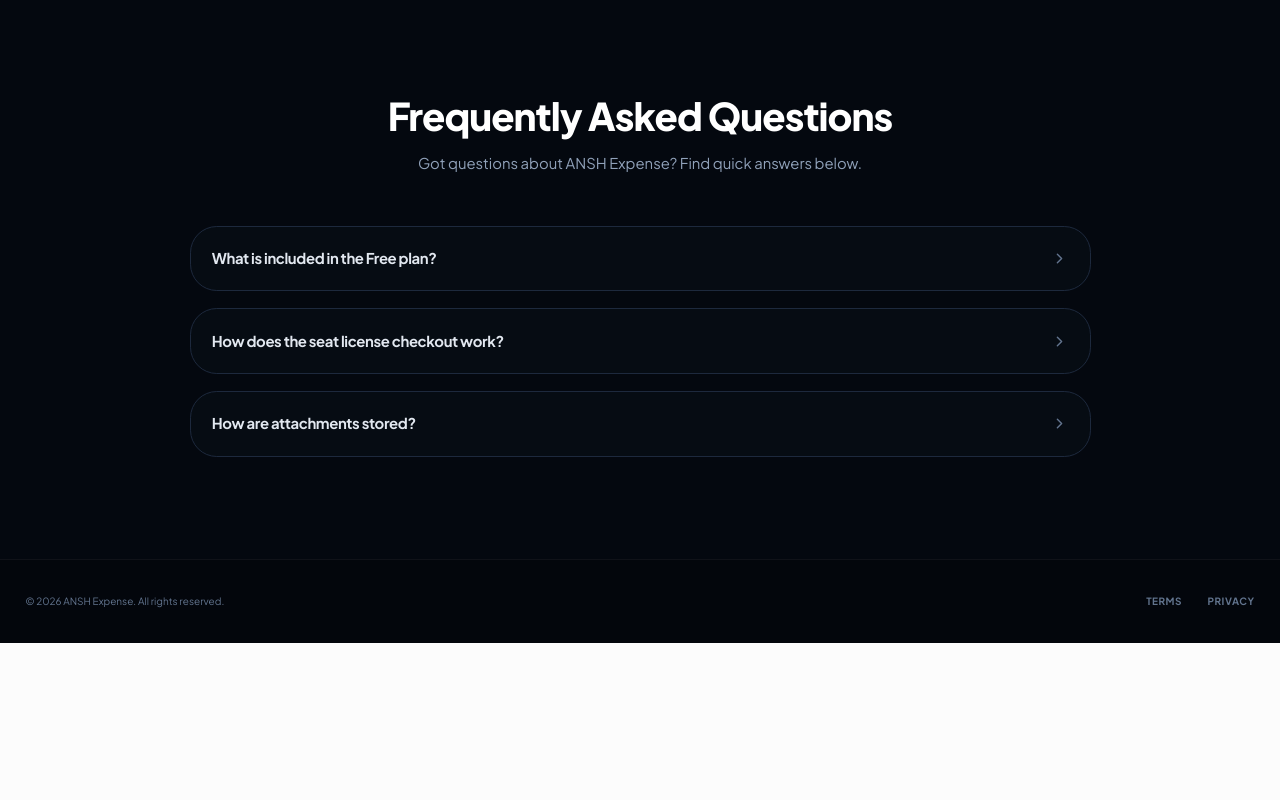
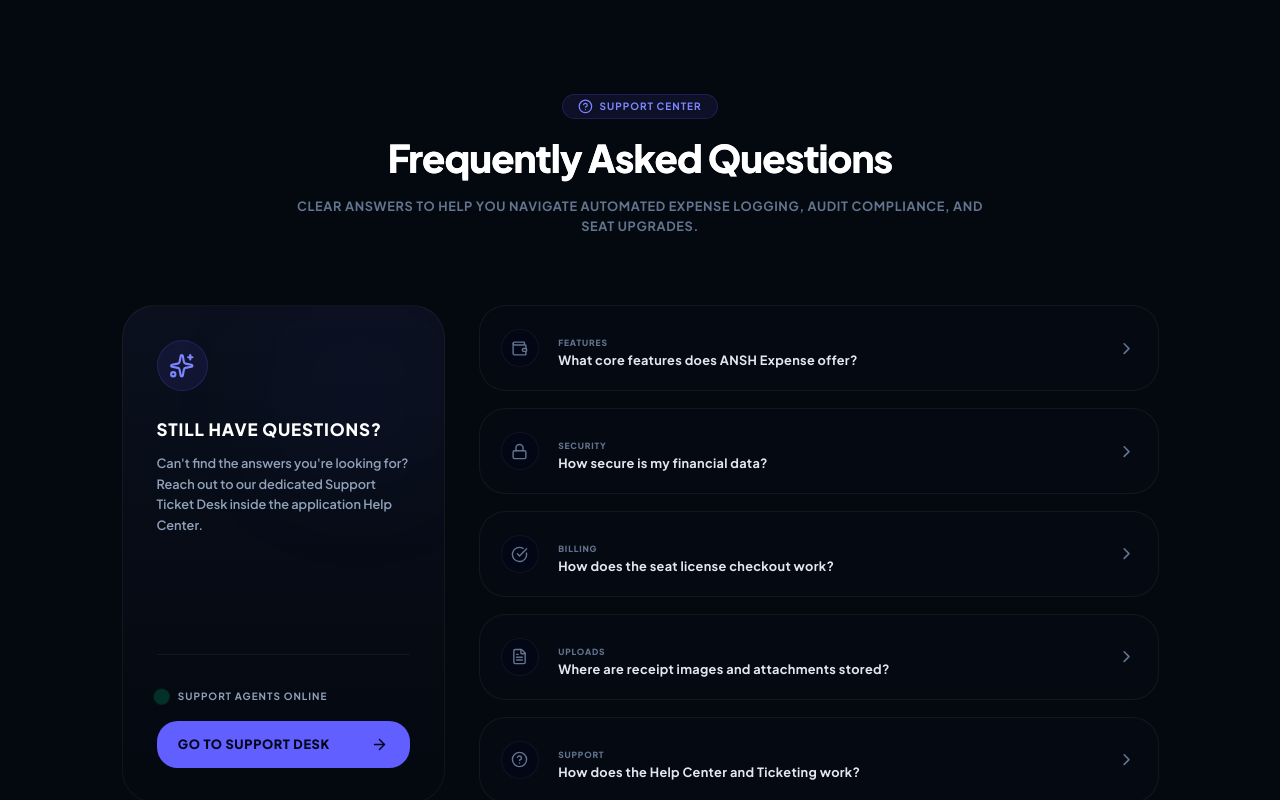
Before and after one commit to rahulstark123/ansh-expense, a Next.js app: page / in a window 1280 px wide. Shown: the part 3320-4120 px from the top of the page. Before the commit the page ends 3963 px from the top, so only its background shows below. Built offline with nearby package versions, Linux system fonts and the light colour scheme; no server answers.

Commit message:
design: improve landing page FAQ layout and content with premium aesthetics

```diff
--- a/src/app/page.tsx
+++ b/src/app/page.tsx
@@ -616,47 +616,128 @@
       </section>
 
       {/* FAQ */}
-      <section id="faq" className="relative z-10 mx-auto max-w-4xl px-6 py-24 space-y-12">
-        <div className="text-center space-y-4">
-          <h2 className="text-3xl font-extrabold text-white tracking-tight sm:text-4xl">
+      <section id="faq" className="relative z-10 mx-auto max-w-5xl px-6 py-24 space-y-16">
+        <div className="text-center space-y-4 max-w-2xl mx-auto">
+          <div className="inline-flex items-center gap-1.5 rounded-full bg-indigo-500/10 border border-indigo-500/20 px-3.5 py-1 text-[10px] font-bold text-indigo-400 uppercase tracking-widest">
+            <HelpCircle className="h-3.5 w-3.5" />
+            Support Center
+          </div>
+          <h2 className="text-3xl font-black text-white tracking-tight sm:text-4xl bg-gradient-to-r from-white via-slate-100 to-slate-400 bg-clip-text text-transparent">
             Frequently Asked Questions
           </h2>
-          <p className="text-sm text-slate-400">
-            Got questions about ANSH Expense? Find quick answers below.
+          <p className="text-xs text-slate-500 leading-relaxed font-bold uppercase tracking-wider">
+            Clear answers to help you navigate automated expense logging, audit compliance, and seat upgrades.
           </p>
         </div>
 
-        <div className="space-y-4">
+        <div className="grid gap-8 lg:grid-cols-3">
+          {/* Left Feature Promo Card */}
+          <div className="lg:col-span-1 rounded-3xl border border-white/5 bg-gradient-to-b from-[#0A101D] to-[#04080F] p-8 flex flex-col justify-between relative overflow-hidden group">
+            <div className="absolute top-0 right-0 h-40 w-40 rounded-full bg-indigo-500/5 blur-3xl group-hover:bg-indigo-500/10 transition-all duration-500" />
+            <div className="space-y-6 relative z-10">
+              <div className="h-12 w-12 rounded-2xl bg-indigo-500/10 border border-indigo-500/20 flex items-center justify-center text-indigo-400">
+                <Sparkles className="h-6 w-6" />
+              </div>
+              <div className="space-y-2.5">
+                <h3 className="text-base font-black text-white uppercase tracking-wider">Still have questions?</h3>
+                <p className="text-xs text-slate-400 leading-relaxed font-semibold">
+                  Can't find the answers you're looking for? Reach out to our dedicated Support Ticket Desk inside the application Help Center.
+                </p>
+              </div>
+            </div>
+
+            <div className="pt-8 border-t border-white/5 mt-8 space-y-4">
+              <div className="flex items-center gap-3">
+                <div className="h-2 w-2 rounded-full bg-emerald-500 animate-ping" />
+                <span className="text-[10px] font-bold text-slate-400 uppercase tracking-widest">Support agents online</span>
+              </div>
+              <Link
+                href="/login"
+                className="flex items-center justify-between w-full h-11 bg-indigo-500 text-slate-950 font-black text-xs uppercase tracking-wider rounded-xl px-5 hover:bg-indigo-400 hover:scale-[1.01] active:scale-[0.99] transition-all"
+              >
+                <span>Go to Support Desk</span>
+                <ArrowRight className="h-4 w-4" />
+              </Link>
+            </div>
+          </div>
+
+          {/* Right Accordion List */}
+          <div className="lg:col-span-2 space-y-4">
             {[
               {
-              q: "What is included in the Free plan?",
-              a: "Free workspaces support up to 5 users. You can log expenses with custom categories, calculate tax amounts, and review your personal claim submission registry."
+                category: "Features",
+                q: "What core features does ANSH Expense offer?",
+                a: "ANSH Expense is a premium tool offering multi-currency claim logging, automatic VAT calculations, mileage reimbursement multipliers, dynamic client/project cost allocation, interactive spend analytics, and a multi-role workspace audit system (Employee, Manager, Admin, Owner).",
+                icon: Wallet
               },
               {
-              q: "How does the seat license checkout work?",
-              a: "When you upgrade, you subscribe to a Pro plan using our Razorpay integration. You can configure monthly or yearly billing and increase your workspace seats dynamically."
+                category: "Security",
+                q: "How secure is my financial data?",
+                a: "Security is built in. All user sessions are authenticated securely via Supabase. Workspaces are strictly isolated at the database level using Prisma. Every action log is audited, and file uploads are handled with secure backend integrations.",
+                icon: Lock
               },
               {
-              q: "How are attachments stored?",
-              a: "S3 integrations are configured in your backend. In case S3 keys are left empty, the application falls back to local and mock files smoothly."
+                category: "Billing",
+                q: "How does the seat license checkout work?",
+                a: "Upgrading to a Pro plan is managed securely via our integrated Razorpay subscription portal. Workspace owners can dynamically add or remove seat licenses monthly or yearly. Payment statuses are tracked in real-time with instant access provisioning.",
+                icon: CheckCircle
+              },
+              {
+                category: "Uploads",
+                q: "Where are receipt images and attachments stored?",
+                a: "Attachments are uploaded to a preconfigured secure AWS S3 bucket. If the S3 integration keys are not set, the platform uses a robust base64 Data URL fallback. Uploaded images are compressed client-side to keep storage lightweight.",
+                icon: FileText
+              },
+              {
+                category: "Support",
+                q: "How does the Help Center and Ticketing work?",
+                a: "Users can raise tickets directly in the app's Help Center, attaching up to 3 compressed images. Support managers can manage, reply to, or delete tickets using the dedicated administrative Support Panel dashboard.",
+                icon: HelpCircle
               }
-          ].map((faq, idx) => (
+            ].map((faq, idx) => {
+              const Icon = faq.icon;
+              const isCurrent = openFaq === idx;
+              return (
                 <div
                   key={idx}
-              className="rounded-2xl border border-slate-800 bg-[#070D14]/80 p-5 space-y-2.5 cursor-pointer"
-              onClick={() => setOpenFaq(openFaq === idx ? null : idx)}
+                  className={`rounded-2xl border transition-all duration-300 overflow-hidden cursor-pointer ${
+                    isCurrent
+                      ? "bg-slate-950 border-indigo-500/30 shadow-lg shadow-indigo-500/5"
+                      : "bg-[#070D14]/60 border-white/5 hover:border-white/10 hover:bg-[#070D14]/90"
+                  }`}
+                  onClick={() => setOpenFaq(isCurrent ? null : idx)}
                 >
-              <div className="flex justify-between items-center">
-                <h3 className="text-sm font-bold text-slate-200">{faq.q}</h3>
-                <ChevronRight className={`h-4 w-4 text-slate-500 transition-transform ${openFaq === idx ? "rotate-90 text-indigo-400" : ""}`} />
+                  <div className="p-5 flex items-center justify-between gap-4">
+                    <div className="flex items-center gap-4.5 min-w-0">
+                      <div className={`h-9 w-9 rounded-xl flex items-center justify-center shrink-0 border transition-colors ${
+                        isCurrent
+                          ? "bg-indigo-500/10 border-indigo-500/30 text-indigo-400"
+                          : "bg-slate-950/60 border-white/5 text-slate-500"
+                      }`}>
+                        <Icon className="h-4 w-4" />
                       </div>
-              {openFaq === idx && (
-                <p className="text-xs text-slate-400 leading-relaxed animate-in fade-in duration-200">
+                      <div className="text-left space-y-1">
+                        <span className={`text-[8.5px] font-extrabold uppercase tracking-widest ${
+                          isCurrent ? "text-indigo-400" : "text-slate-500"
+                        }`}>{faq.category}</span>
+                        <h3 className="text-xs font-bold text-slate-200 tracking-wide leading-tight">{faq.q}</h3>
+                      </div>
+                    </div>
+                    <ChevronRight className={`h-4.5 w-4.5 text-slate-500 shrink-0 transition-transform duration-300 ${
+                      isCurrent ? "rotate-90 text-indigo-400" : ""
+                    }`} />
+                  </div>
+                  {isCurrent && (
+                    <div className="px-5 pb-5 pt-1 text-left pl-18 animate-in fade-in slide-in-from-top-1 duration-250">
+                      <p className="text-xs text-slate-400 leading-relaxed font-semibold">
                         {faq.a}
                       </p>
+                    </div>
                   )}
                 </div>
-          ))}
+              );
+            })}
+          </div>
         </div>
       </section>
 
```
Lines whose indentation alone changed are shown as unchanged.
